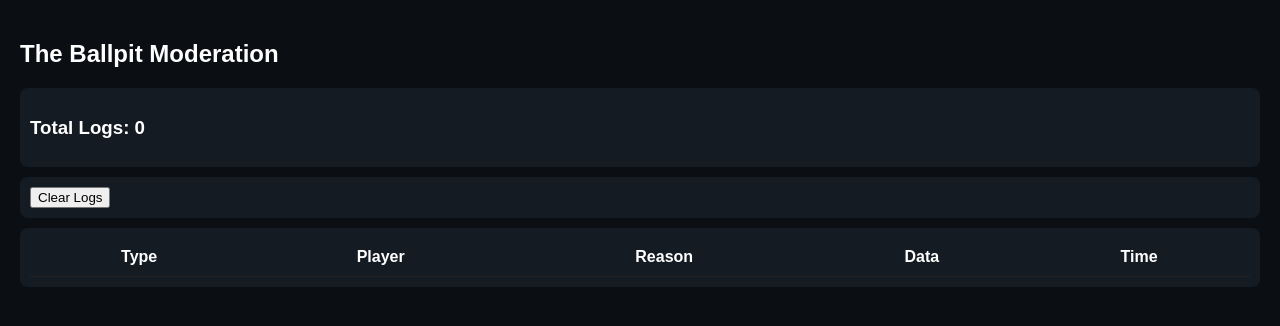
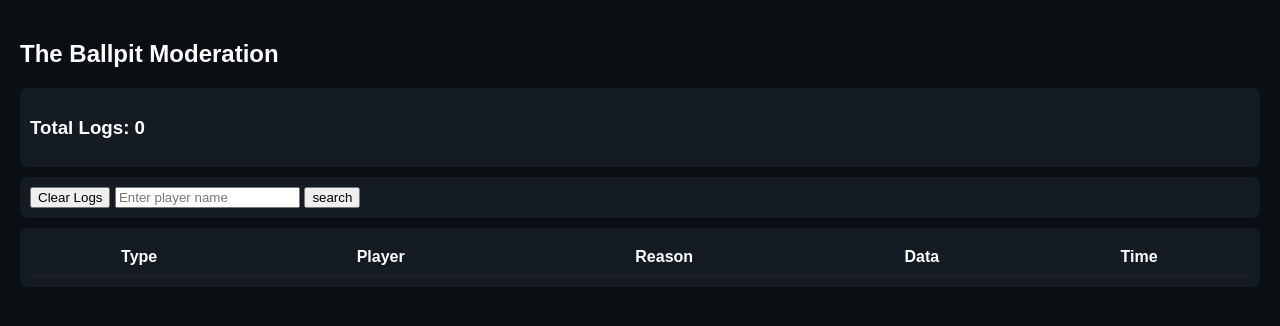
Before and after one commit to Mariodoesvr/BallpitModService, a website: page client/client.html in a window 1280 px wide. Drawn offline with Linux system fonts and the light colour scheme.

Commit message:
Add player name input and search button
Added an input field for player name and a search button.

```diff
--- a/client/client.html
+++ b/client/client.html
@@ -51,7 +51,8 @@ td, th {
     </div>
 
     <div class="card">
-        <button onclick="clearLogs()">Clear Logs</button>
+        <button onclick="clearLogs()">Clear Logs</button> <input type="text" name="Name" placeholder="Enter player name"> <button onclick="">search</button>
+
     </div>
 
     <div class="card">
```
